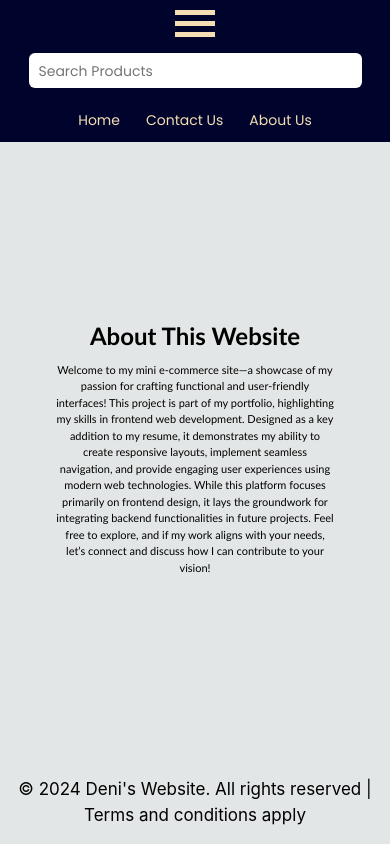
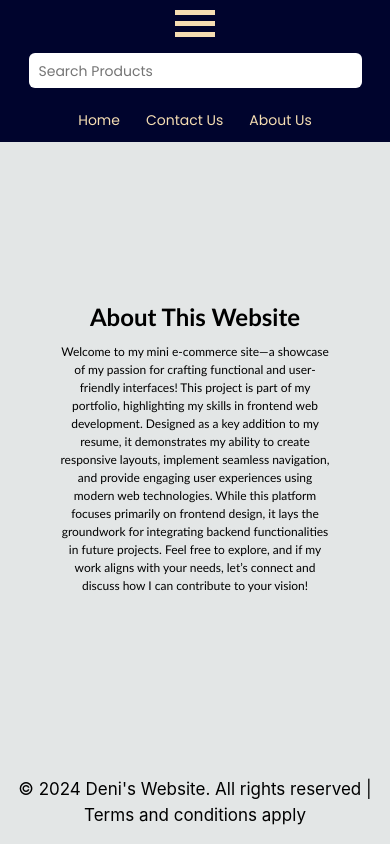
Before and after one commit to Denybix/my-e-commerce-site, a React (Vite) app: page /about in a window 390 px wide. Built offline with nearby package versions, Linux system fonts and the light colour scheme; no server answers.

Commit message:
Update Commit

```diff
--- a/src/About.css
+++ b/src/About.css
@@ -51,7 +51,7 @@
 
     .about-container {
         padding: 1rem;
-        font-size: 11px;
+        font-size: 12px;
         margin-top: 2rem;
         margin-bottom: 2rem;
     }
```
